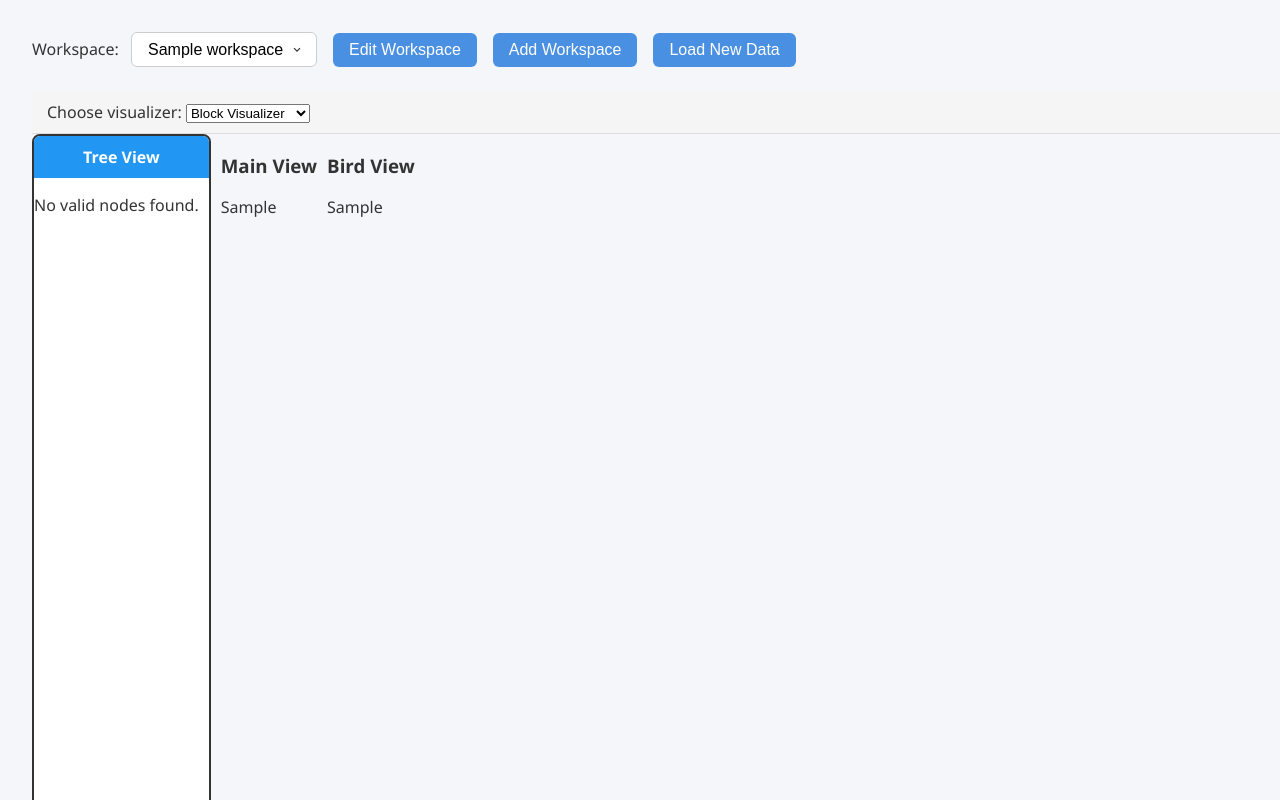
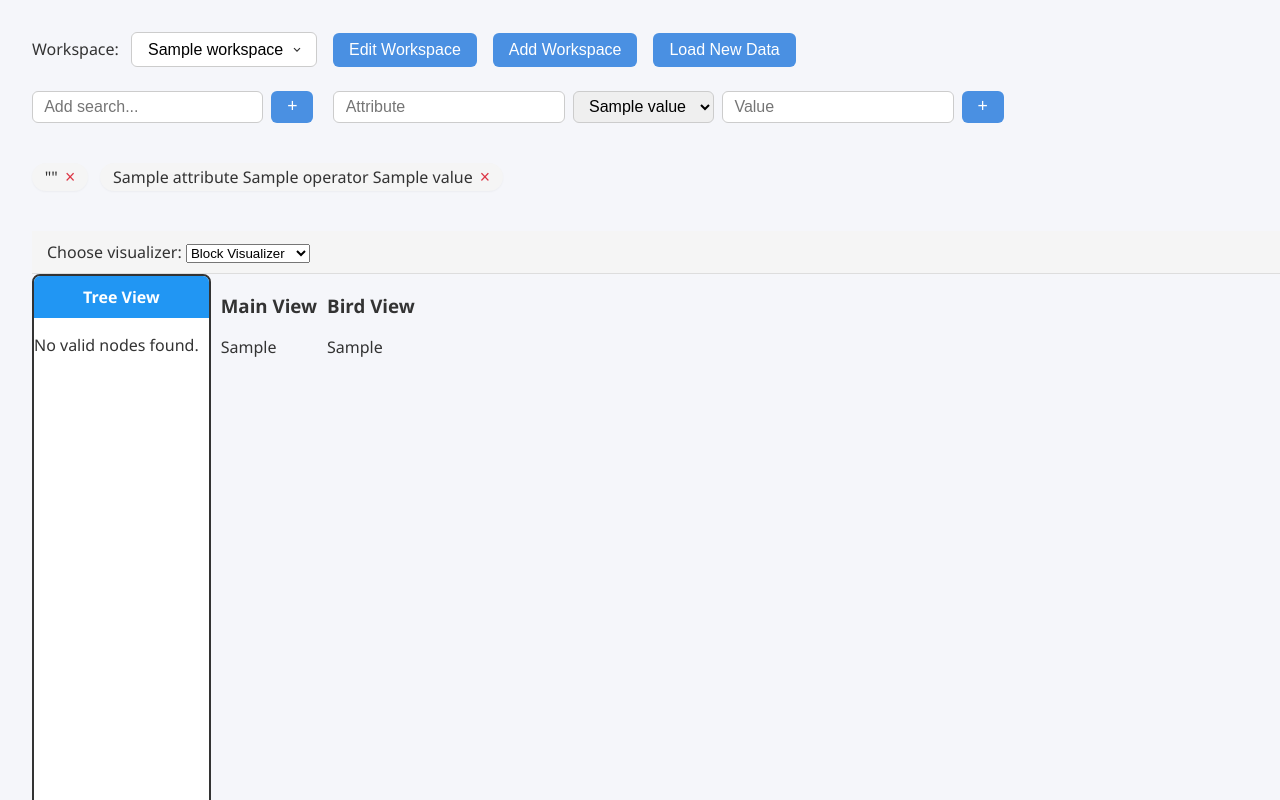
Before and after one commit to milicaradicc/graph-visualizer, a Django app: template graph_visualizer/graph_visualizer/templates/index.html in a window 1280 px wide; the page is wider, and only the part inside the window is pictured. Run offline with Django 5.2, Linux system fonts and the light colour scheme; the template is opened without the code that fills it: most values are stand-ins (such as "Sample title", 1, 10 or a date in 2020).

Commit message:
feat: add search and filter template (#23)

```diff
--- a/graph_visualizer/graph_visualizer/static/style.css
+++ b/graph_visualizer/graph_visualizer/static/style.css
@@ -344,3 +344,50 @@ body {
     background-size: 12px;
     padding-right: 2rem;
 }
+
+.filter-bar {
+    display: flex;
+    flex-direction: column;
+    align-items: flex-start;
+    gap: 1.5rem;
+    margin-bottom: 2rem;
+}
+.filter-form {
+    gap: 0.5rem;
+}
+.filter-input, .filter-select {
+    padding: 0.3em 0.7em;
+    border-radius: 6px;
+    border: 1px solid #ccc;
+    font-size: 1em;
+}
+.filter-btn {
+    background: #4a90e2;
+    color: #fff;
+    border: none;
+    border-radius: 6px;
+    padding: 0.3em 0.9em;
+    font-size: 1.1em;
+    cursor: pointer;
+}
+.filter-bean {
+    display: inline-flex;
+    align-items: center;
+    background: #f5f5f5;
+    border-radius: 999px;
+    padding: 0.2em 0.8em;
+    margin-right: 0.5em;
+    margin-bottom: 0.5em;
+    font-size: 1em;
+    box-shadow: 0 1px 2px rgba(0,0,0,0.04);
+}
+.filter-bean-x {
+    background: none;
+    border: none;
+    color: #dc3545;
+    font-size: 1.1em;
+    margin-left: 0.4em;
+    cursor: pointer;
+    padding: 0;
+    line-height: 1;
+}
--- a/graph_visualizer/graph_visualizer/templates/index.html
+++ b/graph_visualizer/graph_visualizer/templates/index.html
@@ -9,6 +9,8 @@
 
 <!-- Workspace management -->
 {% include "workspace_management.html" %}
+
+{% include "search_filter.html" %}
 
 <!-- Popups -->
 {% if messages %}
--- /dev/null
+++ b/graph_visualizer/graph_visualizer/templates/search_filter.html
@@ -0,0 +1,46 @@
+<div class="filter-bar">
+    <div>
+        <form method="post" action="{% url 'add_search' %}" class="filter-form" style="display:inline-flex; gap:0.5rem;">
+            {% csrf_token %}
+            <input type="text" name="query" class="filter-input" placeholder="Add search..." required>
+            <button type="submit" class="filter-btn" title="Add search">+</button>
+        </form>
+        <form method="post" action="{% url 'add_filter' %}" class="filter-form" style="display:inline-flex; gap:0.5rem; margin-left:1rem;">
+            {% csrf_token %}
+            <input type="text" name="attribute" class="filter-input" placeholder="Attribute" required>
+            <select name="operator" class="filter-select" required>
+                {% for op in filter_operators %}
+                <option value="{{ op.value }}">{{ op.value }}</option>
+                {% endfor %}
+            </select>
+            <input type="text" name="value" class="filter-input" placeholder="Value" required>
+            <button type="submit" class="filter-btn" title="Add filter">+</button>
+        </form>
+    </div>
+
+    <div style="margin-top:1rem;">
+        {% for search in active_searches %}
+        <span class="filter-bean">
+            "{{ search.query }}"
+            <form method="post" action="{% url 'remove_search' %}" style="display:inline;">
+                {% csrf_token %}
+                <input type="hidden" name="search_id" value="{{ search.id }}">
+                <button type="submit" class="filter-bean-x" title="Remove search">&times;</button>
+            </form>
+        </span>
+        {% endfor %}
+        {% for filter in active_filters %}
+        <span class="filter-bean">
+            {{ filter.attribute }} {{ filter.operator.name }} {{ filter.value }}
+            <form method="post" action="{% url 'remove_filter' %}" style="display:inline;">
+                {% csrf_token %}
+                <input type="hidden" name="filter_id" value="{{ filter.id }}">
+                <button type="submit" class="filter-bean-x" title="Remove filter">&times;</button>
+            </form>
+        </span>
+        {% endfor %}
+        {% if not active_filters and not active_searches %}
+        <span style="color:#888;">No filters or searches applied.</span>
+        {% endif %}
+    </div>
+</div>
```
Also changed, not shown: api/src/api/model/search.py (+11 -1 lines).
